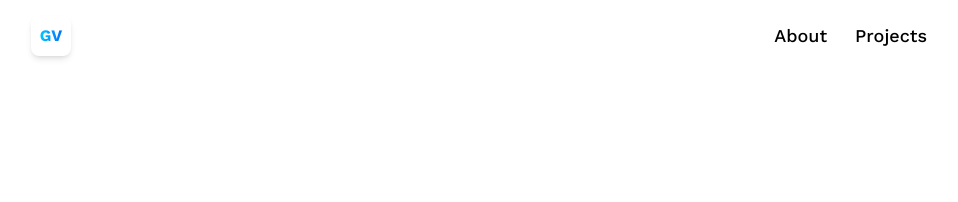
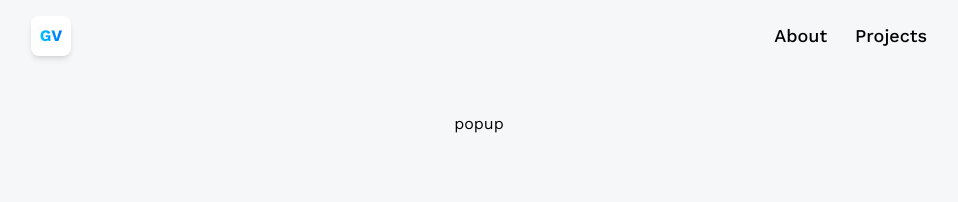
Before and after one commit to varchodi/threejs-portfolio, a React (Vite) app: page / in a window 1280 px wide. Shown: the top 202 px of the page, without its empty margins (161-1119 px from the left). Built offline with nearby package versions, Linux system fonts and the light colour scheme.

Commit message:
three fiber installed

```diff
--- a/package.json
+++ b/package.json
@@ -10,6 +10,7 @@
     "preview": "vite preview"
   },
   "dependencies": {
+    "@react-three/fiber": "^8.15.12",
     "react": "^18.2.0",
     "react-dom": "^18.2.0",
     "react-router-dom": "^6.21.0"
--- a/src/App.tsx
+++ b/src/App.tsx
@@ -1,9 +1,11 @@
-import { Route,BrowserRouter as Router,Routes} from 'react-router-dom'
+import { Route, BrowserRouter as Router, Routes } from 'react-router-dom'
+
 import Navbar from './components/Navbar'
 import Home from './pages/Home'
 import About from './pages/About'
 import Projects from './pages/Projects'
 import Contact from './pages/Contact'
+
 const App = () => {
   return (
     <main className='bg-slate-300/20'>
--- a/src/pages/Home.tsx
+++ b/src/pages/Home.tsx
@@ -1,10 +1,10 @@
-import React from 'react'
-
 const Home = () => {
   return (
-    <div>
-
-    </div>
+    <section className='w-full h-screen relative'>
+      <div className="absolute top-28 left-0 right-0 z-0 flex items-center justify-center">
+        popup
+      </div>
+    </section>
   )
 }
 
```
Also changed, not shown: 1 other file (tests, documents, lock files or other folders).
